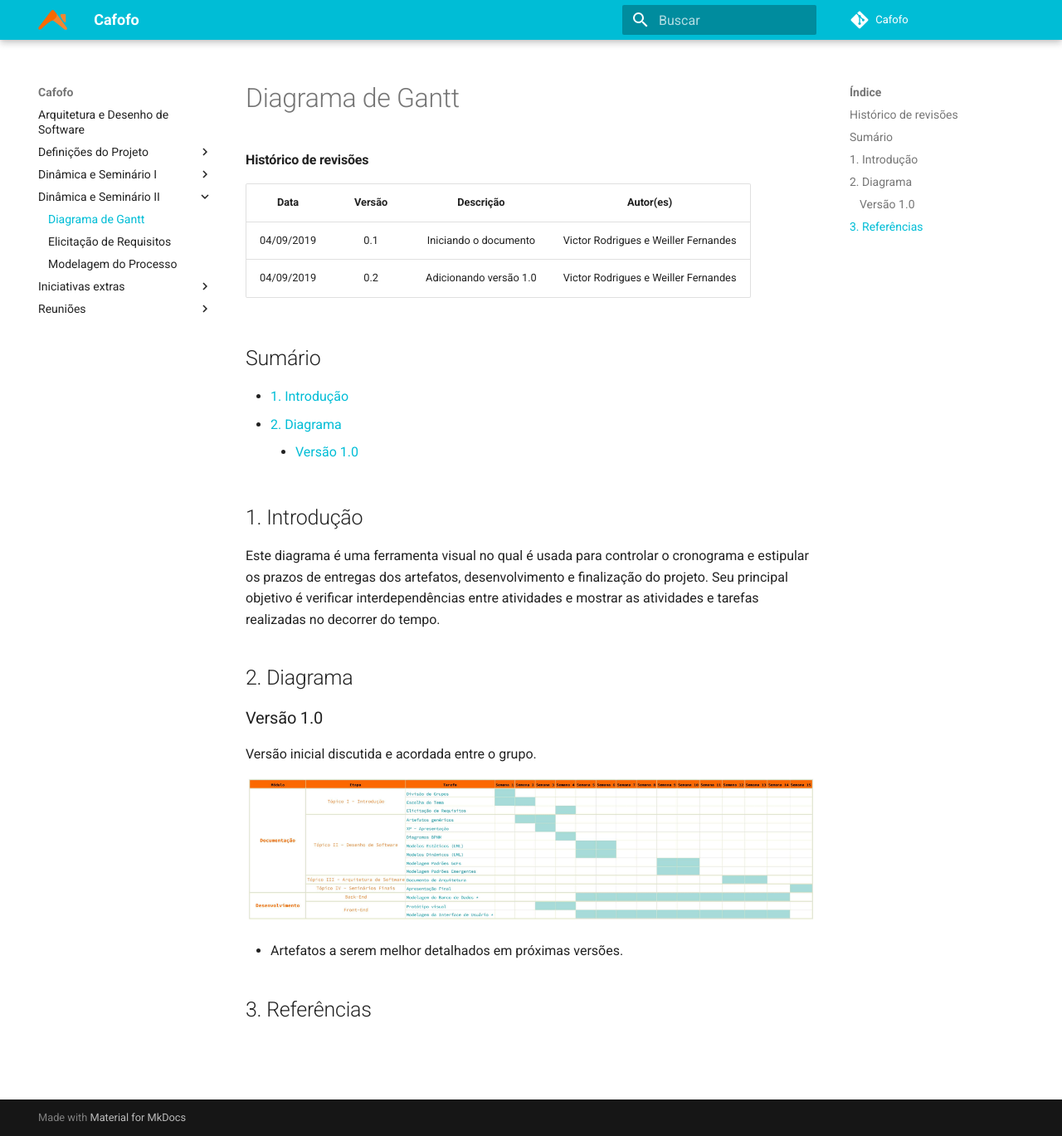
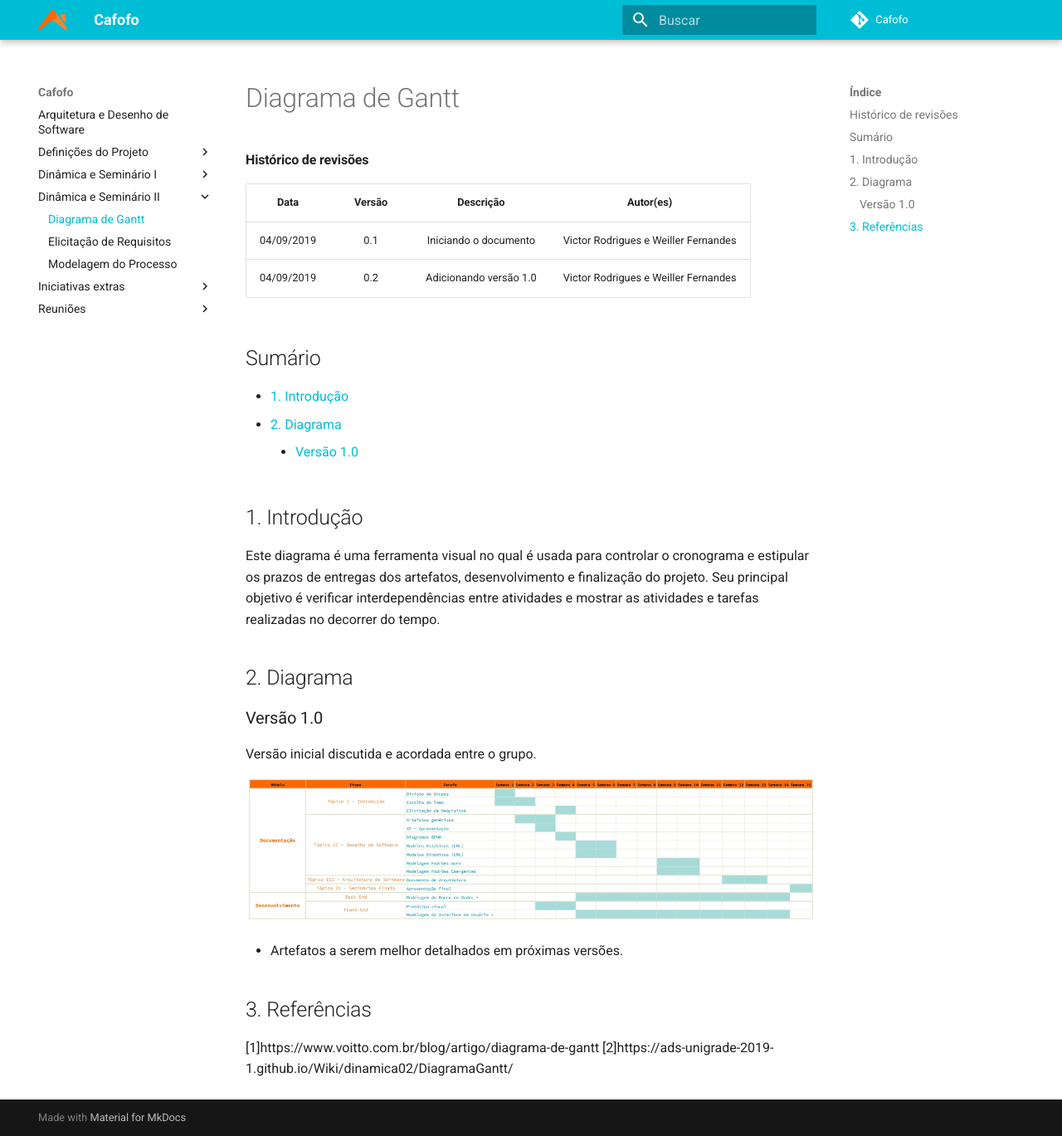
Before and after one commit to desenho-2019/Wiki, an MkDocs documentation site: the page built from docs/Dinâmica e Seminário II/Diagrama de Gantt.md, in a window 1280 px wide and 1369 px high. Shown: the whole window at 83% size. Built offline with MkDocs 1.6.1 and Material for MkDocs 9.7.7, drawn with Linux system fonts in a browser that asks for light colours.

Commit message:
adicionando referências
Co-authored-by: VictorRodriguesS0 <victorrsilva17@gmail.com>

```diff
--- a/docs/Dinâmica e Seminário II/Diagrama de Gantt.md
+++ b/docs/Dinâmica e Seminário II/Diagrama de Gantt.md
@@ -26,3 +26,6 @@ Versão inicial discutida e acordada entre o grupo.
 * Artefatos a serem melhor detalhados em próximas versões.
 
 ## 3. Referências
+
+[1]https://www.voitto.com.br/blog/artigo/diagrama-de-gantt
+[2]https://ads-unigrade-2019-1.github.io/Wiki/dinamica02/DiagramaGantt/
```
